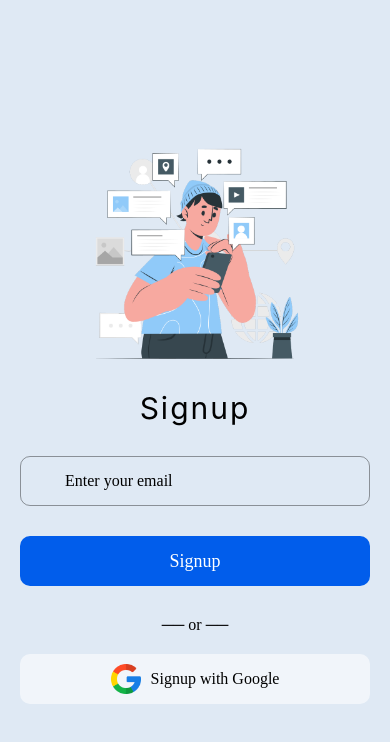
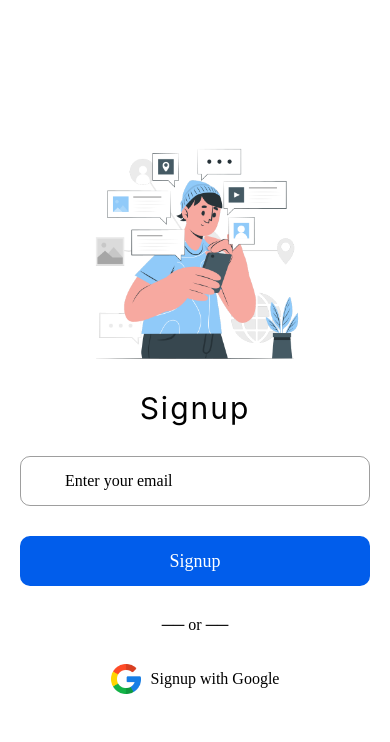
Before and after one commit to jhantu626/LiftNet-App, a React Native app: screen / in a window 390 px wide. Shown: the top 742 px of the page. Built offline with nearby package versions, Linux system fonts and the light colour scheme; some icons are missing.

Commit message:
dev: added layout

```diff
--- a/src/Screens/Layout/Layout.jsx
+++ b/src/Screens/Layout/Layout.jsx
@@ -1,17 +1,17 @@
-import { StyleSheet, Text, View } from 'react-native';
-import { colors } from './../../utils/colors';
+import { StatusBar, StyleSheet, Text, View } from 'react-native';
+import React from 'react';
+import { SafeAreaView } from 'react-native-safe-area-context';
+import { colors } from '../../utils/colors';
 
 const Layout = ({ children }) => {
   return (
-    <View
-      style={{
-        flex: 1,
-        backgroundColor: colors.primaryBackgorund,
-      }}
-    >
+    <SafeAreaView style={{ flex: 1, backgroundColor: colors.screenBackground }}>
+      <StatusBar barStyle={'dark-content'} />
       {children}
-    </View>
+    </SafeAreaView>
   );
 };
 
 export default Layout;
+
+const styles = StyleSheet.create({});
```
